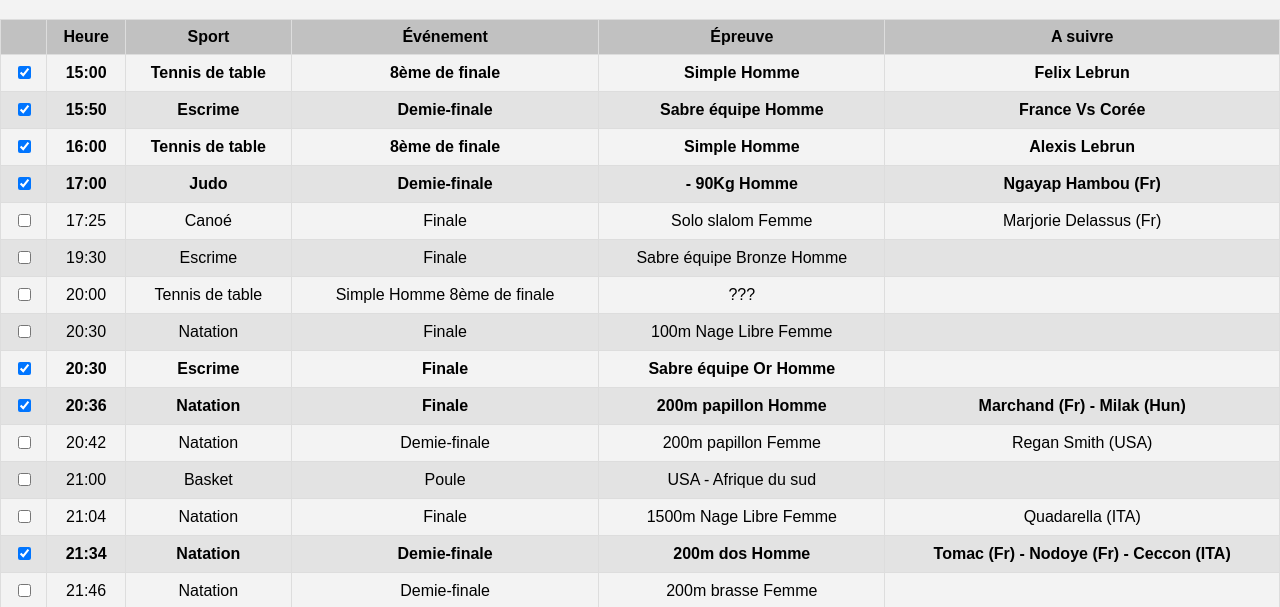
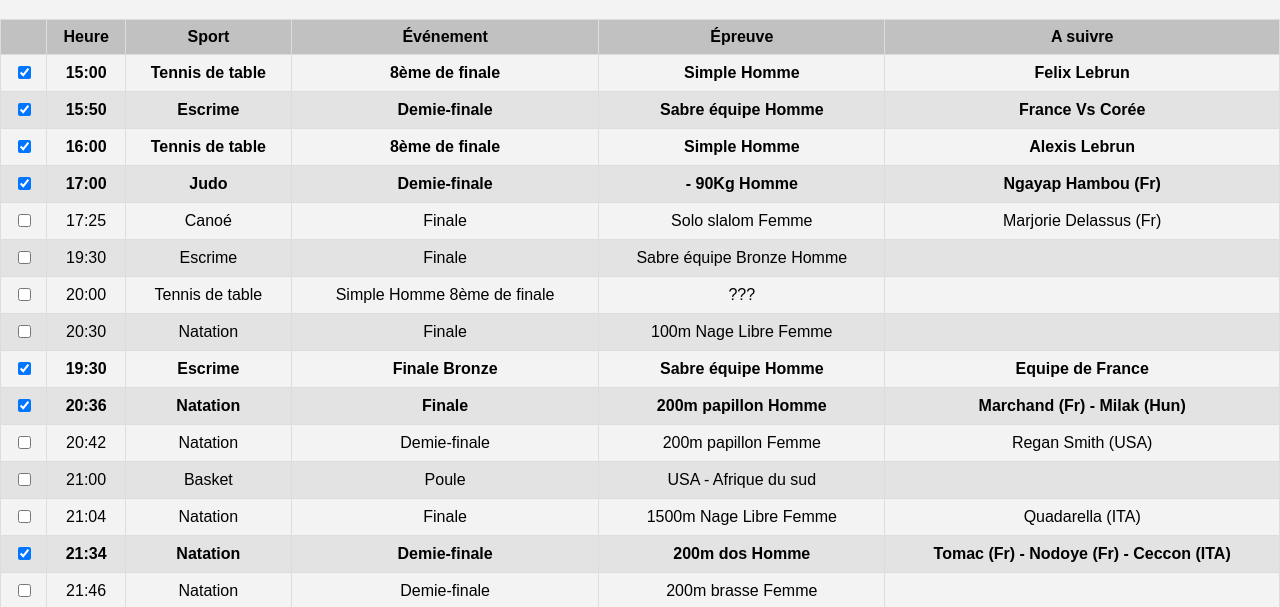
Before and after one commit to Attila4446/Programme-JO-Paris-2024, a plain HTML site: page 31juillet.html in a window 1280 px wide. Shown: the part 120-727 px from the top of the page. Drawn offline with Linux system fonts and the light colour scheme.

Commit message:
Update 31juillet.html

```diff
--- a/31juillet.html
+++ b/31juillet.html
@@ -128,11 +128,11 @@
       </tr>
       <tr>
         <td><input type="checkbox" checked></td>
-        <td>20:30</td>
+        <td>19:30</td>
         <td>Escrime</td>
-        <td>Finale</td>
-        <td>Sabre équipe Or Homme</td>
-        <td></td>
+        <td>Finale Bronze</td>
+        <td>Sabre équipe Homme</td>
+        <td>Equipe de France</td>
       </tr>
       <tr>
         <td><input type="checkbox" checked></td>
```
